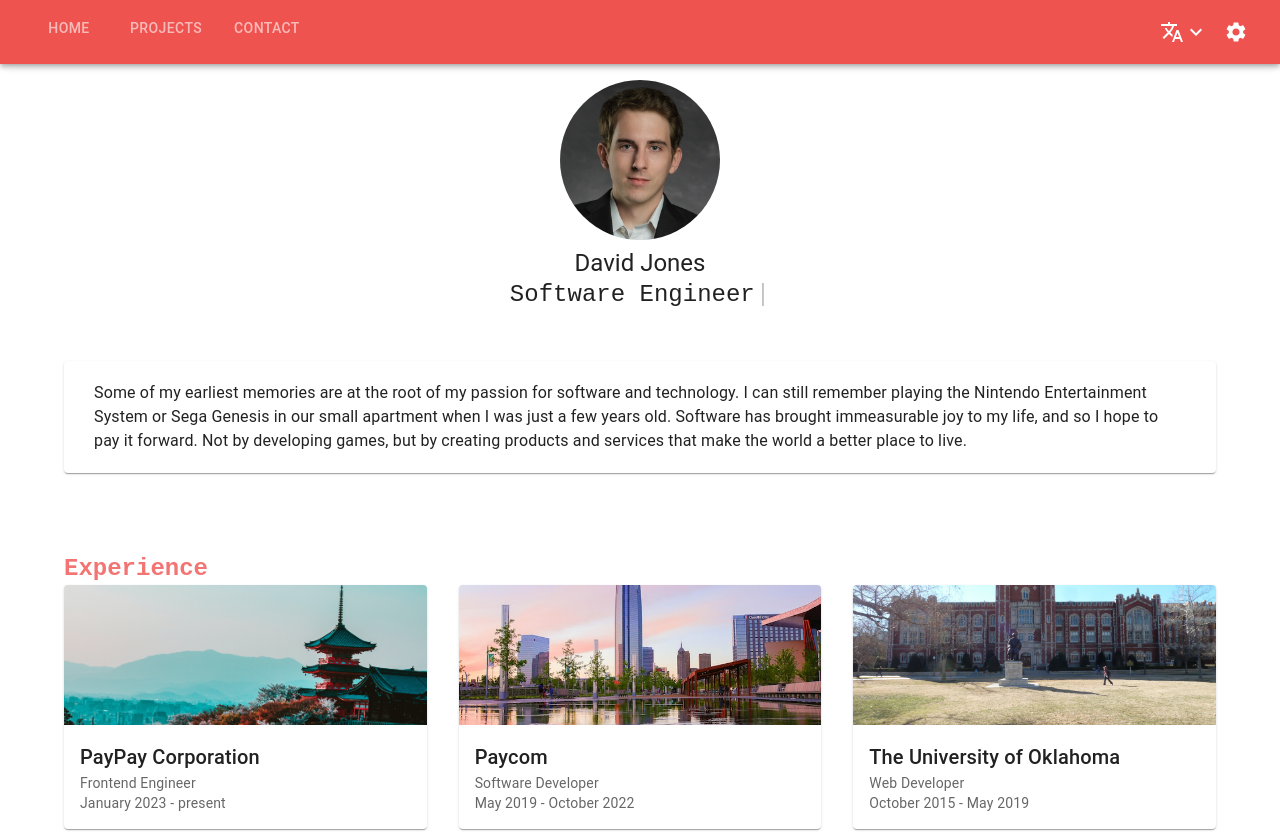
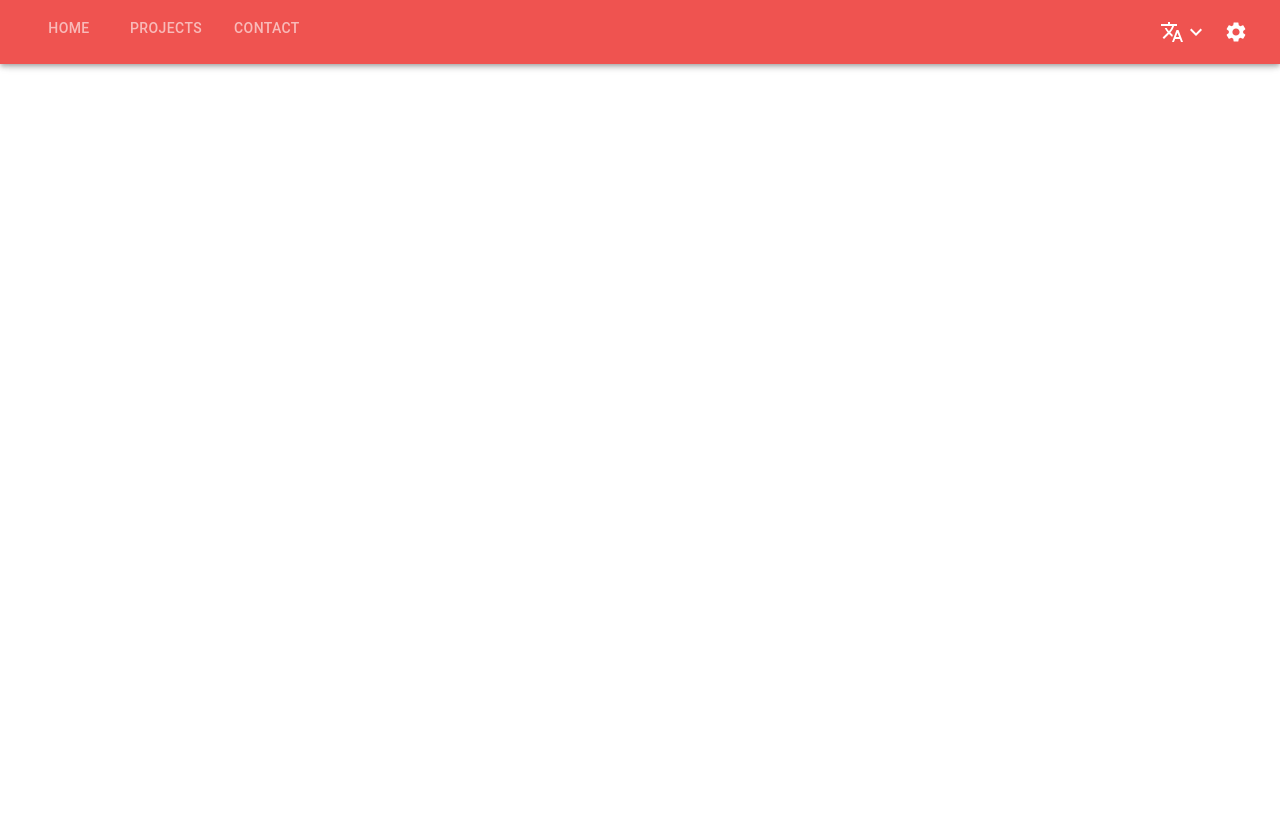
Before and after one commit to david-allan-jones/personal-website, a React (Create React App) app: page / in a window 1280 px wide. Shown: the top 832 px of the page. After the commit the page ends 800 px from the top, so only its background shows below. Built offline with nearby package versions, Linux system fonts and the light colour scheme.

Commit message:
Update routes to work with github pages

```diff
--- a/src/navigations.js
+++ b/src/navigations.js
@@ -4,9 +4,9 @@ import Projects from './Projects/Projects'
 import Contact from './Contact/Contact'
 
 const navigations = [
-    { label: i18next.t('navigation.home'), path: '/', component: <Home /> },
-    { label: i18next.t('navigation.projects'), path: '/projects', component: <Projects /> },
-    { label: i18next.t('navigation.contact'), path: '/contact', component: <Contact /> }
+    { label: i18next.t('navigation.home'), path: '/personal-website', component: <Home /> },
+    { label: i18next.t('navigation.projects'), path: '/personal-website/projects', component: <Projects /> },
+    { label: i18next.t('navigation.contact'), path: '/personal-website/contact', component: <Contact /> }
 ]
 
 export default navigations
```
